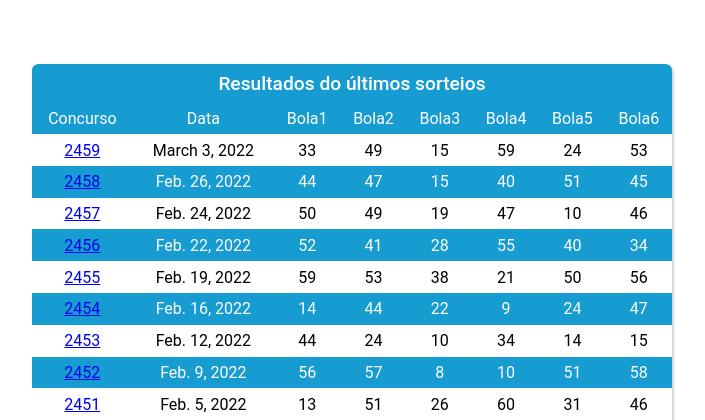
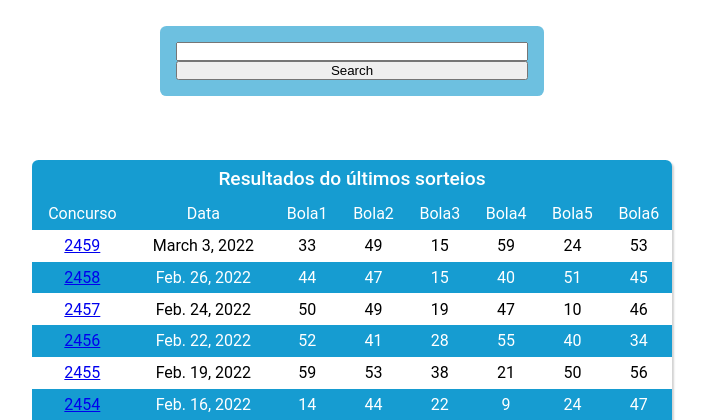
Before and after one commit to Matheus-IT/progIII-assessment3, a Django app: page /lottery/megasena/ in a window 1280 px wide. Shown: the top 420 px of the page, without its empty margins (288-993 px from the left). Run offline with Django 4.2, Linux system fonts and the light colour scheme; data comes from the database, SQL or seed files in the repository.

Commit message:
redirect search

```diff
--- a/megasena/templates/megasena/base.html
+++ b/megasena/templates/megasena/base.html
@@ -7,6 +7,8 @@
     <meta name="viewport" content="width=device-width, initial-scale=1.0">
     <title>Megasena</title>
     <link rel="stylesheet" href="{% static 'megasena/styles.css' %}">
+    {% block javascript %}
+    {% endblock %}
 </head>
 <body>
     {% block content %}
--- a/megasena/templates/megasena/draw_list.html
+++ b/megasena/templates/megasena/draw_list.html
@@ -1,6 +1,26 @@
 {% extends './base.html' %}
 
+{% block javascript %}
+<script type="text/javascript">
+    document.addEventListener('DOMContentLoaded', function() {
+        const button = document.querySelector('#submit');
+        button.addEventListener('click', handle_search_submit);
+    });
+
+    function handle_search_submit(event) {
+        const search = document.querySelector('#search');
+        window.location.href = "http://localhost:8000/lottery/megasena/" + search.value;
+        console.log('success!');
+    }
+</script>
+{% endblock %}
+
 {% block content %}
+    <div class="container">
+        <input id="search" class="search" type="search" name="search">
+        <button id="submit" class="search-submit" type="submit">Search</button>
+    </div>
+
     <table class="table">
 		<thead>
             <tr>
```
